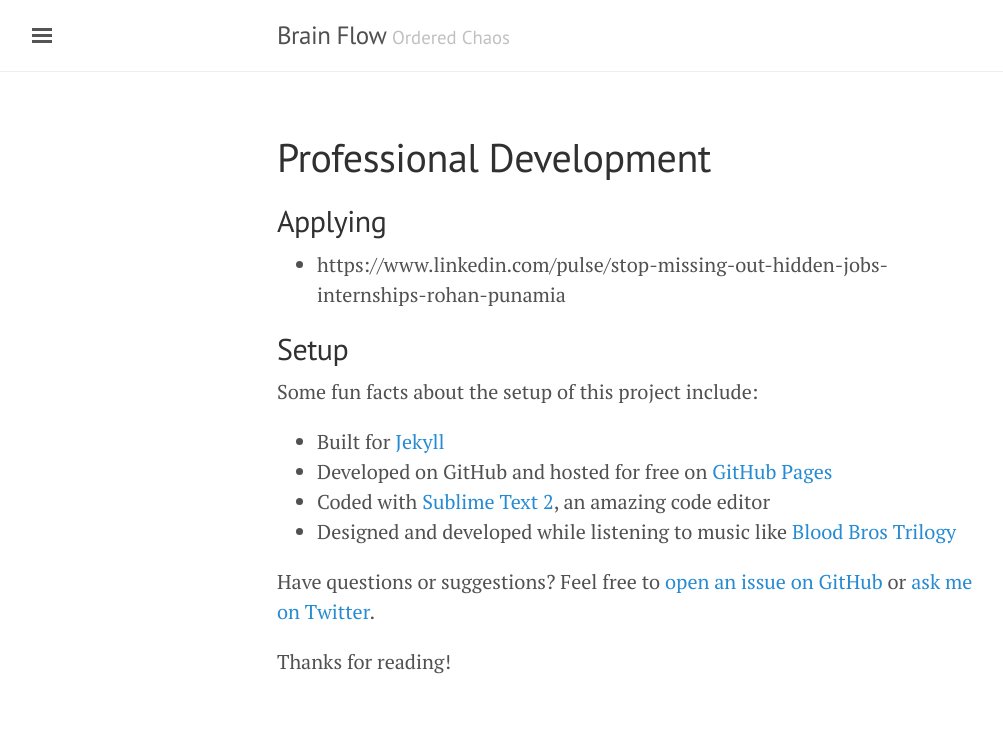
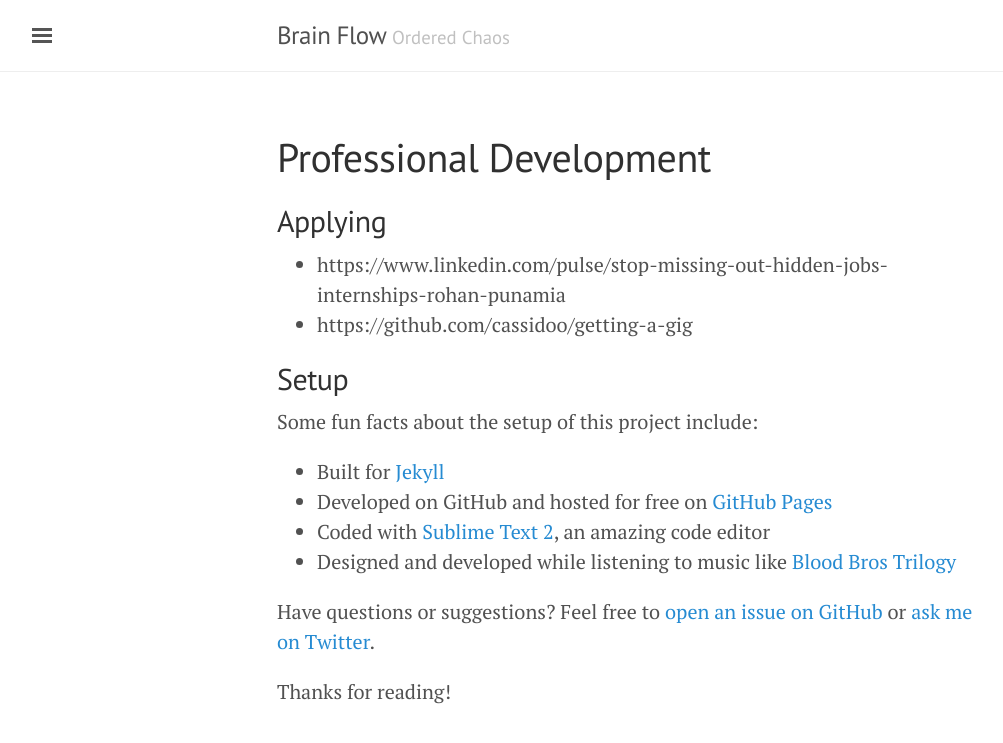
Before and after one commit to bjchia/bjchia.github.io, a Jekyll site: the page built from profdevelopment.md, in a window 1280 px wide. Shown: the top 743 px of the page, without its empty margins (3-1006 px from the left). Built offline with Jekyll 4.4.1, drawn with Linux system fonts in a browser that asks for light colours; some of the changed lines change nothing that is shown.

Commit message:
Update profdevelopment.md

```diff
--- a/profdevelopment.md
+++ b/profdevelopment.md
@@ -8,6 +8,7 @@ title: Professional Development
 ## Applying
 
 * https://www.linkedin.com/pulse/stop-missing-out-hidden-jobs-internships-rohan-punamia
+* https://github.com/cassidoo/getting-a-gig
 
 
 
```
